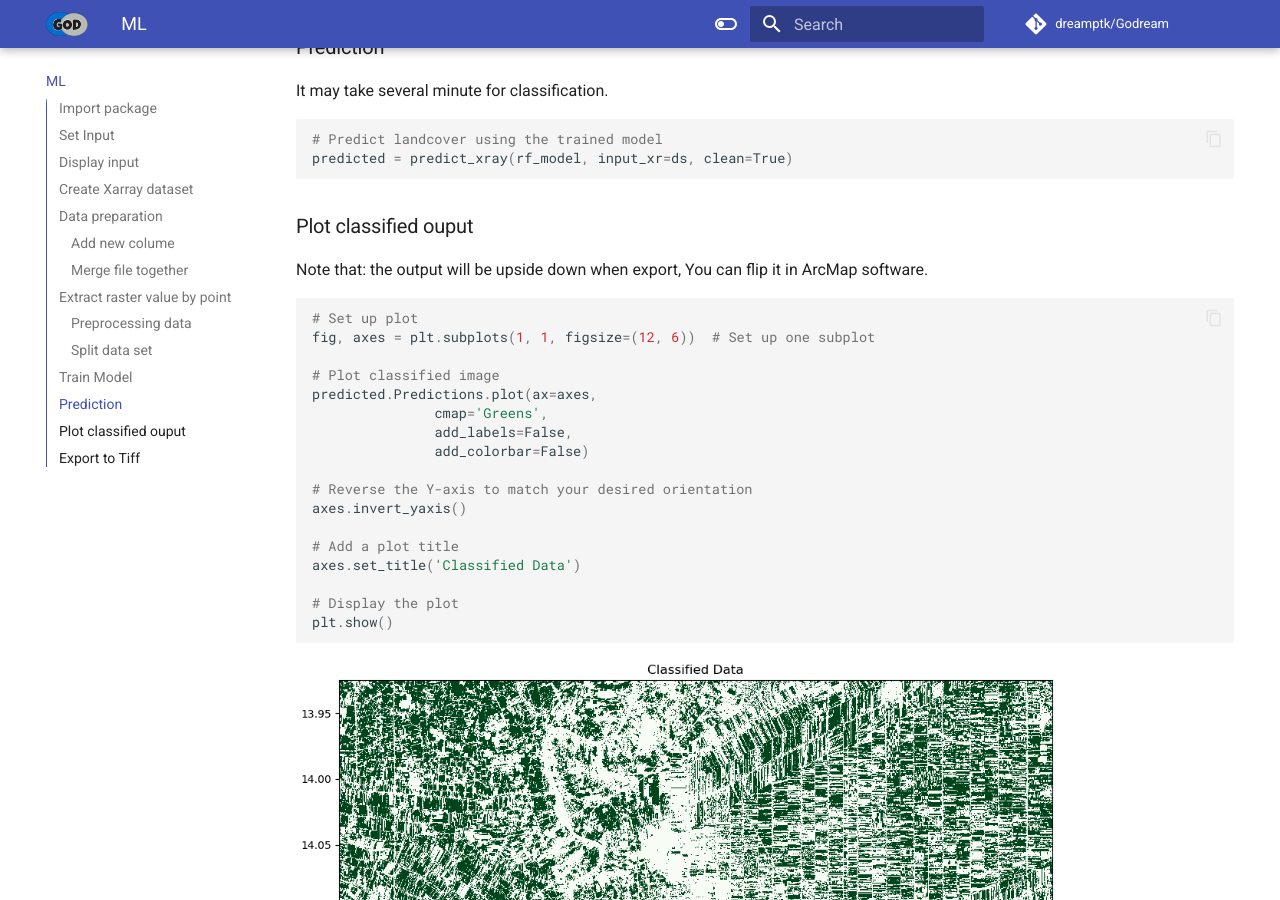
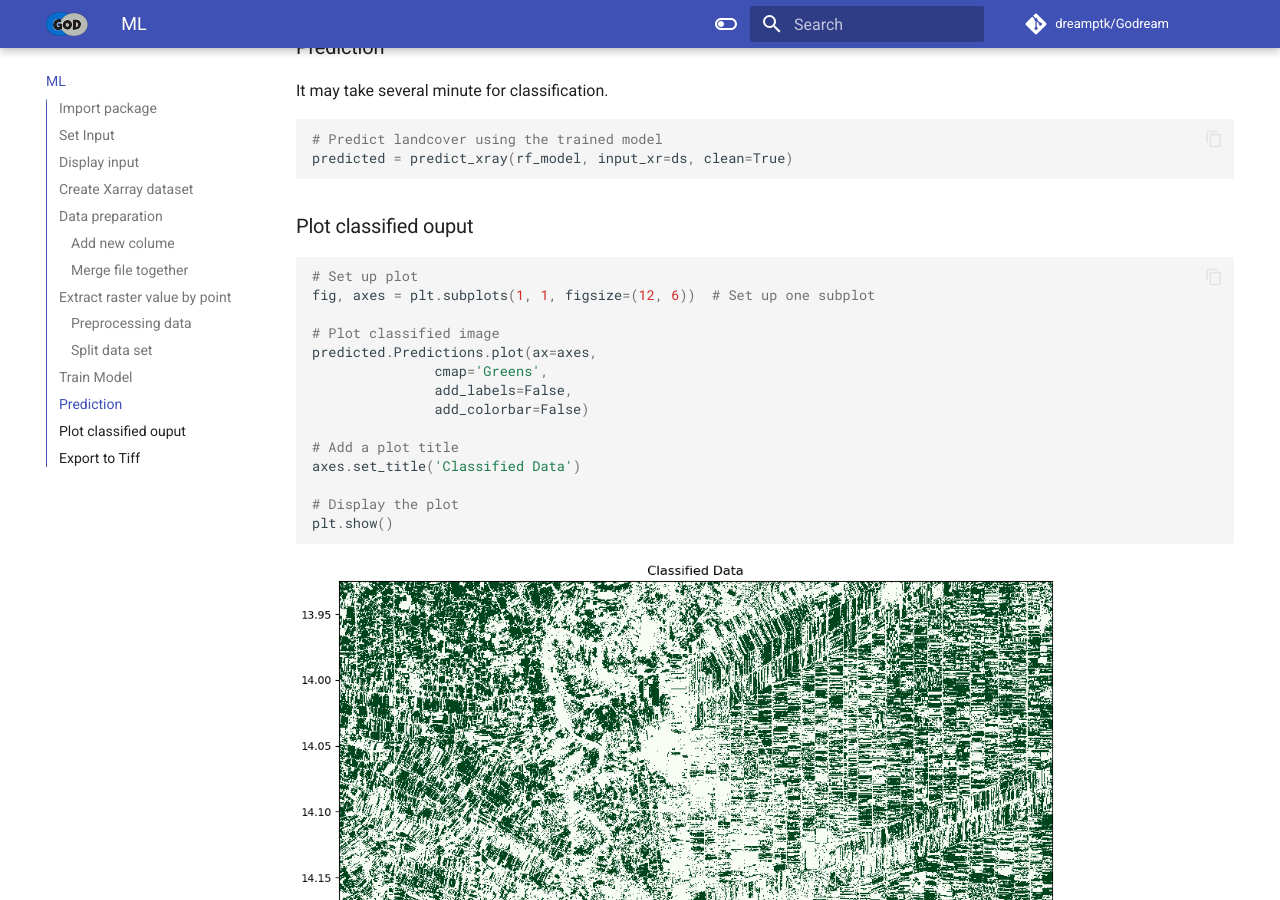
Before and after one commit to DreamPTK/Godreamwebsite, an MkDocs documentation site: the page built from docs/ML.md, in a window 1280 px wide and 900 px high, scrolled down 5800 px. Built offline with MkDocs 1.6.1 and Material for MkDocs 9.7.7, drawn with Linux system fonts in a browser that asks for light colours; comment, search, counter and statistics services are not loaded.

Commit message:
Update ML.md

````diff
--- a/docs/ML.md
+++ b/docs/ML.md
@@ -448,7 +448,6 @@ predicted = predict_xray(rf_model, input_xr=ds, clean=True)
 
 ### Plot classified ouput
 
-Note that: the output will be upside down when export, You can flip it in ArcMap software.
 
 
 ```python
@@ -460,9 +459,6 @@ predicted.Predictions.plot(ax=axes,
                cmap='Greens',
                add_labels=False,
                add_colorbar=False)
-
-# Reverse the Y-axis to match your desired orientation
-axes.invert_yaxis()
 
 # Add a plot title
 axes.set_title('Classified Data')
````
